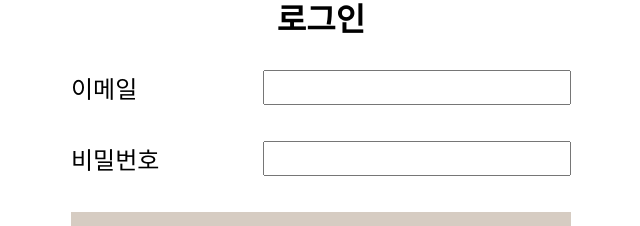
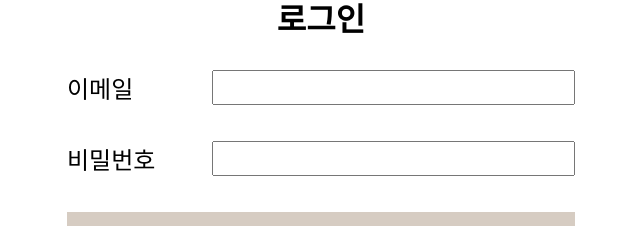
Before and after one commit to 1TBhard/wanted-pre-onboarding-challenge-fe-1, a React app: page / in a window 1280 px wide. Shown: the part 310-536 px from the top of the page, without its empty margins (319-959 px from the left). Built offline with nearby package versions, Linux system fonts and the light colour scheme; the HTML template or start-up script is replaced by a standard one.

Commit message:
LabelInput 스타일 변경

```diff
--- a/src/components/common/LabelInput/LabelInput.style.ts
+++ b/src/components/common/LabelInput/LabelInput.style.ts
@@ -5,19 +5,21 @@ export const Frame = styled.div`
 	display: flex;
 	flex-direction: column;
 	gap: 10px;
-	width: 500px;
 `;
 
 export const Body = styled.div`
 	display: flex;
 	flex-direction: row;
 	justify-content: space-between;
+	gap: 40px;
 `;
 
-export const Label = styled.label``;
+export const Label = styled.label`
+	width: 150px;
+`;
 
 export const Input = styled.input`
-	width: 300px;
+	width: 100%;
 `;
 
 export const Error = styled.div`
```
